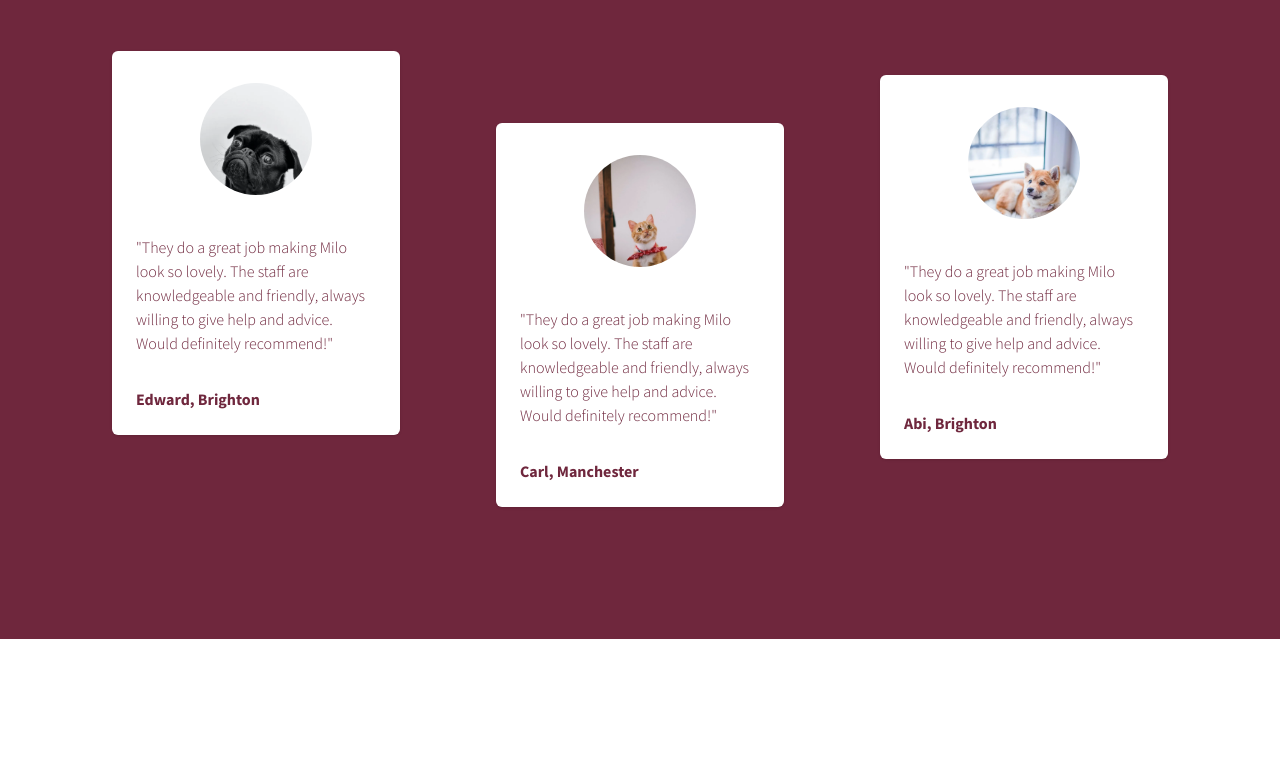
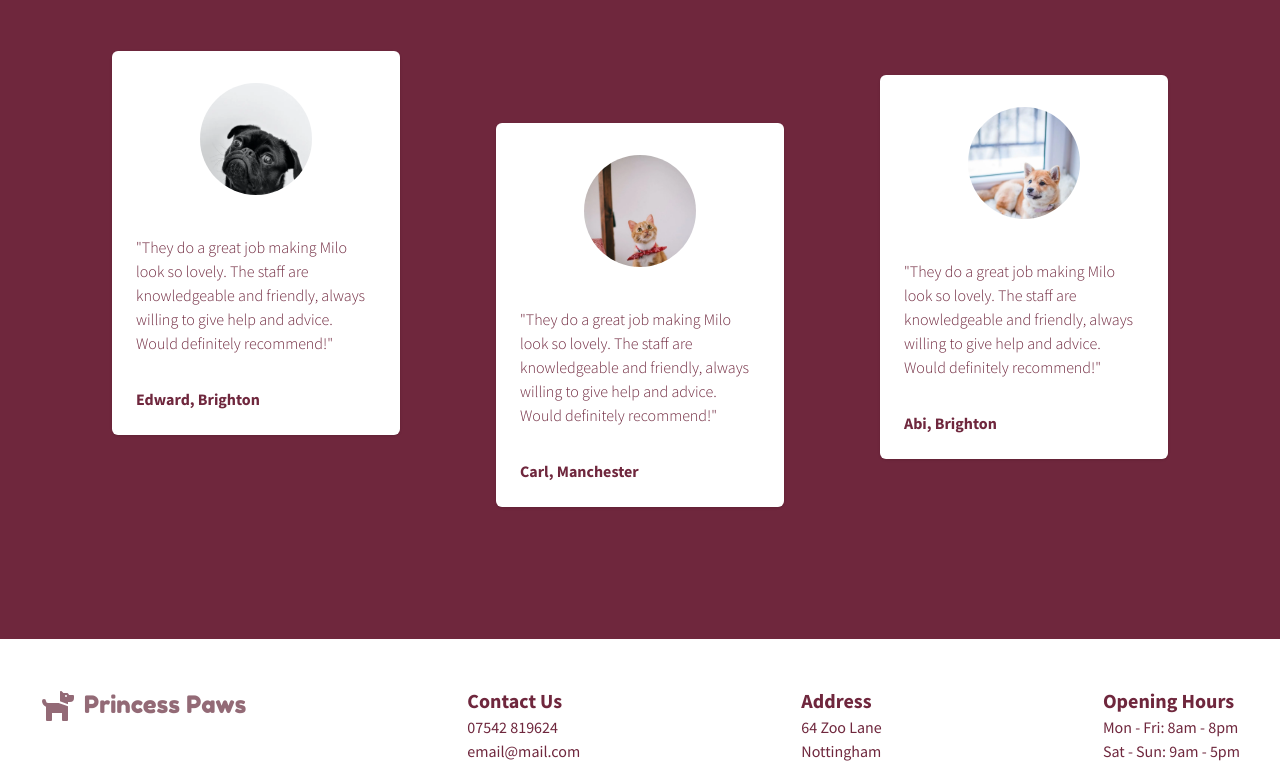
Before and after one commit to lofi-marz/pet-landing-mockup, a Next.js app: page / in a window 1280 px wide. Shown: the part 2033-2797 px from the top of the page. Before the commit the page ends 2672 px from the top, so only its background shows below. Built offline with nearby package versions, Linux system fonts and the light colour scheme.

Commit message:
Add in footer so site is mostly finished

```diff
--- /dev/null
+++ b/src/components/Footer.tsx
@@ -0,0 +1,69 @@
+import { Logo } from '@/components/Logo';
+import clsx from 'clsx';
+import { text } from '../fonts';
+import {
+    FaFacebook,
+    FaInstagram,
+    FaLeaf,
+    FaTwitter,
+    FaYoutube,
+} from 'react-icons/fa';
+
+export function Footer() {
+    return (
+        <section
+            className={clsx(
+                'section flex w-full flex-col items-start justify-center gap-10 p-10 py-12 text-secondary md:flex-row  md:justify-between',
+                text.className
+            )}>
+            <Logo />
+            <div>
+                <div className="text-xl font-bold">Contact Us</div>
+                <div>
+                    <div>07542 819624</div>
+                    <div>email@mail.com</div>
+                </div>
+            </div>
+            <div>
+                <div className="text-xl font-bold">Address</div>
+                <div>
+                    <div>64 Zoo Lane</div>
+                    <div>Nottingham</div>
+                </div>
+            </div>
+            <div>
+                <div className="text-xl font-bold">Opening Hours</div>
+                <div>
+                    <div>Mon - Fri: 8am - 8pm</div>
+                    <div>Sat - Sun: 9am - 5pm</div>
+                </div>
+            </div>
+        </section>
+    );
+}
+export function FooterOld() {
+    return (
+        <footer
+            className={clsx(
+                'flex h-96 w-full flex-col items-start gap-5 p-5 py-10',
+                text.className
+            )}>
+            <Logo />
+
+            <FooterItem
+                title="Address"
+                content="1 Forest View, Blidworth, NG21 0QT"
+            />
+            <FooterItem title="Contact" content="contact@princesspaws.com" />
+        </footer>
+    );
+}
+
+function FooterItem({ title, content }: { title: string; content: string }) {
+    return (
+        <div className="text-primary">
+            <div className="text-xl font-bold">{title}</div>
+            <div className="text-xl">{content}</div>
+        </div>
+    );
+}
--- /dev/null
+++ b/src/components/Logo.tsx
@@ -0,0 +1,19 @@
+import clsx from 'clsx';
+import { title } from '../fonts';
+import { FaDog } from 'react-icons/fa';
+
+export function Logo({ className }: { className?: string }) {
+    return (
+        <div
+            className={clsx(
+                'flex items-center justify-center gap-2 text-2xl font-semibold text-primary',
+                title.className,
+                className
+            )}>
+            <div className="text-4xl">
+                <FaDog />
+            </div>
+            Princess Paws
+        </div>
+    );
+}
--- a/src/components/NavBar.tsx
+++ b/src/components/NavBar.tsx
@@ -2,25 +2,11 @@ import { FaDog } from 'react-icons/fa';
 import { WithChildrenProps } from '../types';
 import clsx from 'clsx';
 import { title } from '../fonts';
-
-function Logo() {
-    return (
-        <div
-            className={clsx(
-                'flex items-center justify-center gap-2 text-2xl font-semibold text-primary',
-                title.className
-            )}>
-            <div className="text-4xl">
-                <FaDog />
-            </div>
-            Princess Paws
-        </div>
-    );
-}
+import { Logo } from '@/components/Logo';
 
 function NavItem({ children }: WithChildrenProps) {
     return (
-        <button className="rounded-full px-8 py-1  transition-all hover:bg-primary">
+        <button className="rounded-full px-8 py-1 transition-all hover:bg-primary">
             {children}
         </button>
     );
--- /dev/null
+++ b/src/components/SocialsFooter.tsx
@@ -0,0 +1,15 @@
+import { FaFacebook, FaInstagram, FaTwitter, FaYoutube } from 'react-icons/fa';
+
+export function SocialsFooter() {
+    return (
+        <section className="section flex w-full flex-row items-center justify-between bg-primary py-6 px-6 text-xl text-white md:px-10">
+            <div className="text-base">© 2023 Princess Paws</div>
+            <div className="flex flex-row gap-4">
+                <FaFacebook />
+                <FaTwitter />
+                <FaYoutube />
+                <FaInstagram />
+            </div>
+        </section>
+    );
+}
--- a/src/pages/index.tsx
+++ b/src/pages/index.tsx
@@ -12,6 +12,8 @@ import pet1 from 'images/pet1.webp';
 import pet2 from 'images/pet2.webp';
 import pet3 from 'images/pet3.webp';
 import { useEffect, useState } from 'react';
+import { Footer } from '@/components/Footer';
+import { SocialsFooter } from '@/components/SocialsFooter';
 
 export default function Home() {
     return (
@@ -27,6 +29,8 @@ export default function Home() {
             <Intro />
             <Gallery />
             <Testimonials />
+            <Footer />
+            <SocialsFooter />
         </div>
     );
 }
@@ -174,5 +178,3 @@ function TestimonialImage({ src, alt }: ImageProps) {
         </div>
     );
 }
-
-function Footer();
```
Also changed, not shown: 1 other file (tests, documents, lock files or other folders).
